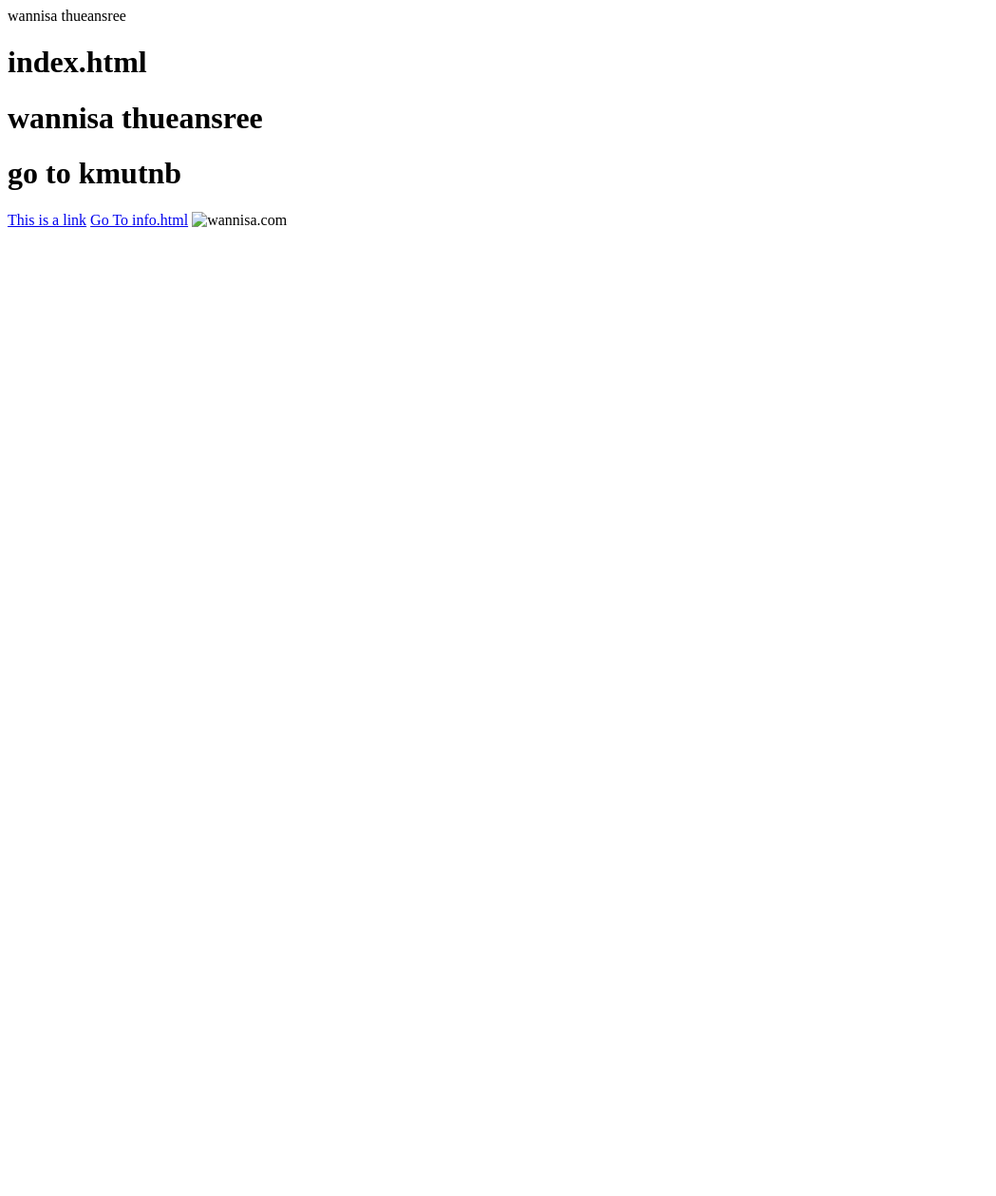
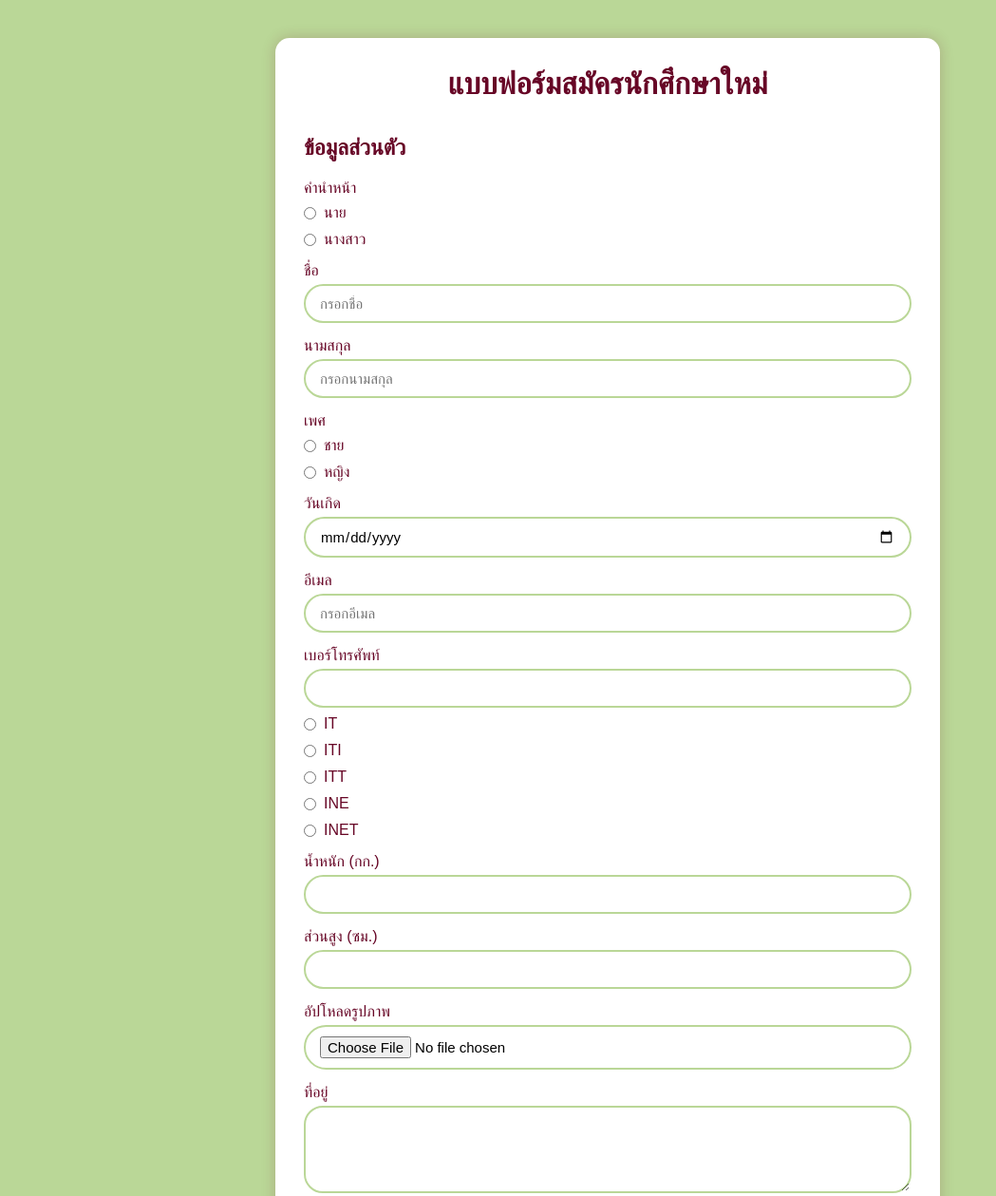
Before and after one commit to maim67007-dev/sec1-wannisa-intro, a plain HTML site: page index.html in a window 1280 px wide. Shown: the top 1259 px of the page at 95% size, without its empty margins (0-1049 px from the left). Before the commit the page ends 800 px from the top, so only its background shows below. Drawn offline with Linux system fonts and the light colour scheme; a web font is replaced by a local one.

Commit message:
Add files via upload

```diff
--- a/index.html
+++ b/index.html
@@ -1,17 +1,100 @@
 <!DOCTYPE html>
-<html lang="en">
+<html lang="th">
 <head>
-    <title> NEW jaaa</title>
+    <meta charset="UTF-8">
+    <meta name="viewport" content="width=device-width, initial-scale=1.0">
+    <title>สมัครนักศึกษาใหม่</title>
+    <link rel="stylesheet" href="style.css">
+</head>
+<body>
 
-    <body>
-        wannisa
-        thueansree
-        <h1>index.html</h1>
-        <h1>wannisa thueansree</h1>
-        <h1>go to kmutnb</h1>
-        <a href="https://www.w3schools.com">This is a link</a>
-        <a href="info.html">Go To info.html</a>
-        <img src="296723706.png" alt="wannisa.com" width="104" height="142">
-    </body>
+<div class="container">
+    <h1>แบบฟอร์มสมัครนักศึกษาใหม่</h1>
 
-</head>
+    <form>
+
+            <h2>ข้อมูลส่วนตัว</h2>
+            <label>คำนำหน้า</label>
+            <div class="radio-group">
+                <label><input type="radio" name="prefix" value="นาย" required> นาย</label>
+                <label><input type="radio" name="prefix" value="นางสาว"> นางสาว</label>
+            </div>
+
+            <label>ชื่อ</label>
+            <input type="text" placeholder="กรอกชื่อ" required>
+
+            <label>นามสกุล</label>
+            <input type="text" placeholder="กรอกนามสกุล">
+
+            <label>เพศ</label>
+            <div class="radio-group">
+                <label><input type="radio" name="gender"> ชาย</label>
+                <label><input type="radio" name="gender"> หญิง</label>
+            </div>
+
+            <label>วันเกิด</label>
+            <input type="date">
+
+            <label>อีเมล</label>
+            <input type="email" placeholder="กรอกอีเมล" required>
+
+            <label>เบอร์โทรศัพท์</label>
+            <input type="tel" id="เบอร์มือถือ" name="เบอร์มือถือ" required maxlength="10" pattern="[0-9]{10}"><br>
+
+
+            <div class="radio-group">
+
+    <label>
+        <input type="radio" name="course" value="IT">
+        IT
+    </label>
+
+    <label>
+        <input type="radio" name="course" value="ITI">
+        ITI
+    </label>
+
+    <label>
+        <input type="radio" name="course" value="ITT">
+        ITT
+    </label>
+
+    <label>
+        <input type="radio" name="course" value="INE">
+        INE
+    </label>
+
+    <label>
+        <input type="radio" name="course" value="INET">
+        INET
+    </label>
+
+</div>
+
+
+            <label>น้ำหนัก (กก.)</label>
+            <input type="number" min="20" max="200">
+
+            <label>ส่วนสูง (ซม.)</label>
+            <input type="number" min="100" max="200">
+
+            <label>อัปโหลดรูปภาพ</label>
+            <input type="file" accept="image/*">
+
+            <label>ที่อยู่</label>
+            <textarea rows="4"></textarea>
+
+            <label>เหตุผลที่สมัคร</label>
+            <textarea rows="4"></textarea>
+
+        </fieldset>
+
+        <button type="submit">สมัครเรียน</button>
+        <button type="reset">ล้างข้อมูล</button>
+
+    </form>
+
+</div>
+
+</body>
+</html>
--- /dev/null
+++ b/style.css
@@ -0,0 +1,131 @@
+@import url('https://fonts.googleapis.com/css2?family=Anuphan:wght@300;400;500;600;700&display=swap');
+
+*{
+    margin:0;
+    padding:0;
+    box-sizing:border-box;
+    font-family:'Anuphan', sans-serif;
+}
+
+
+body{
+    background:#BAD797;
+    font-weight:400;
+}
+
+
+.container{
+    width:700px;
+    margin:40px auto;
+    background:#fff;
+    padding:30px;
+    border-radius:15px;
+    box-shadow:0 0 15px rgba(103,6,38,.2);
+}
+
+
+h1{
+    text-align:center;
+    color:#670626;
+    margin-bottom:20px;
+    font-weight:600;
+}
+
+
+label{
+    display:block;
+    margin-top:15px;
+    margin-bottom:5px;
+    font-weight:500;
+    color:#670626;
+}
+
+
+h2{
+    color:#670626;
+    font-size:23px;
+    margin:35px 0 20px;
+    font-weight:600;
+}
+
+
+input,
+select,
+textarea{
+    width:100%;
+    padding:10px 15px;
+    border:2px solid #BAD797;
+    border-radius:50px;
+    font-size:15px;
+    background:#fff;
+    outline:none;
+    font-weight:400;
+}
+
+
+input:focus,
+select:focus,
+textarea:focus{
+    border-color:#670626;
+    box-shadow:0 0 5px rgba(103,6,38,.25);
+}
+
+
+textarea{
+    border-radius:20px;
+}
+
+
+.radio-group{
+    display:flex;
+    flex-direction:column;
+    gap:10px;
+    margin-top:8px;
+}
+
+
+.radio-group label{
+    display:flex;
+    align-items:center;
+    gap:8px;
+    margin:0;
+}
+
+
+.radio-group input{
+    width:auto;
+    margin:0;
+}
+
+
+button{
+    padding:12px 25px;
+    border:none;
+    border-radius:50px;
+    cursor:pointer;
+    font-size:16px;
+    margin-right:10px;
+    font-family:'Anuphan', sans-serif;
+}
+
+
+button[type="submit"]{
+    background:#670626;
+    color:#BAD797;
+}
+
+
+button[type="submit"]:hover{
+    background:#4F041D;
+}
+
+
+button[type="reset"]{
+    background:#BAD797;
+    color:#670626;
+}
+
+
+button[type="reset"]:hover{
+    background:#A5C77D;
+}
```
